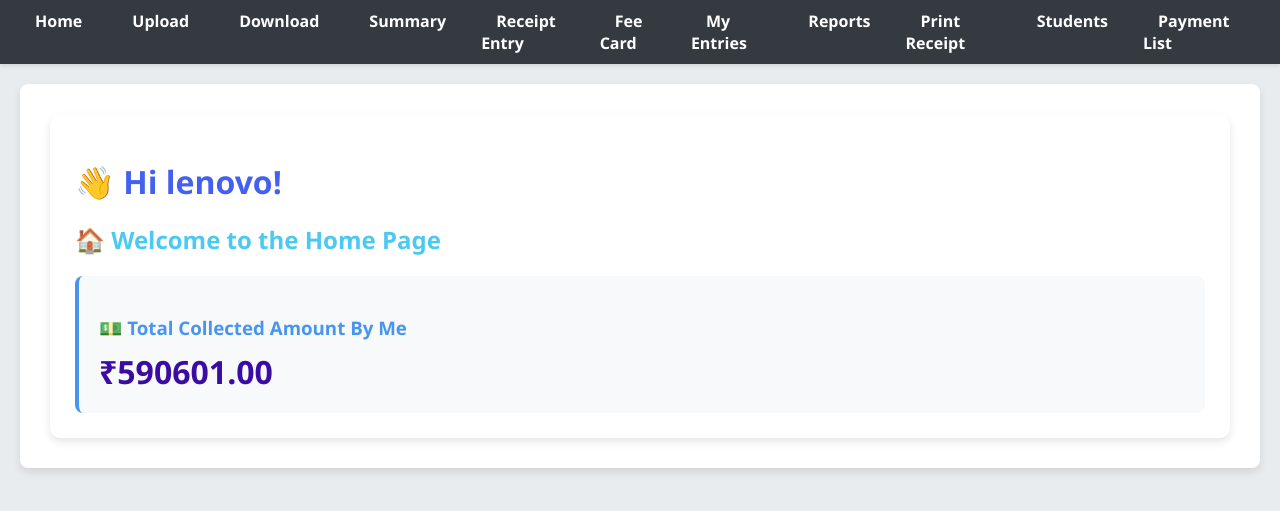
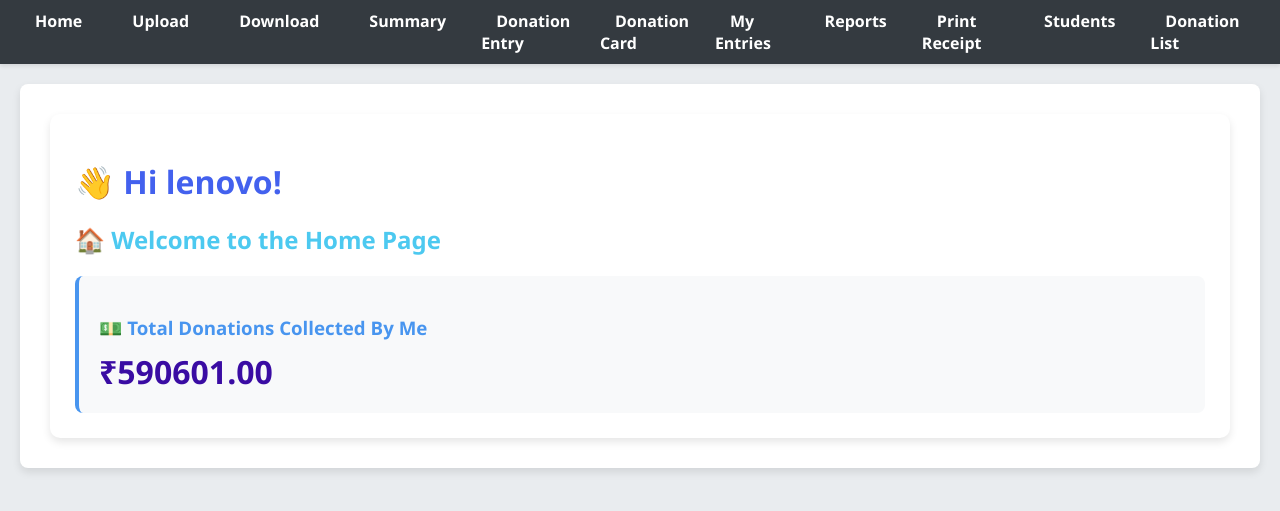
Before and after one commit to iauth2024/idara_fees_management_2025, a Django app: page /homepage/ in a window 1280 px wide. Shown: the top 511 px of the page. Run offline with Django 5.2, Linux system fonts and the light colour scheme; a user stored in the database is signed in; data comes from the database, SQL or seed files in the repository; both versions use the stored data as it was after the commit.

Commit message:
donation changed 2

```diff
--- a/fees_collection/templates/base.html
+++ b/fees_collection/templates/base.html
@@ -136,29 +136,23 @@
                     <a href="#">Download</a>
                     <ul>
                         <li><a href="{% url 'download_payments' %}">Download Receipts</a></li>
-                        <!-- Added Download Students option here -->
                         <li><a href="{% url 'download_students' %}">Download Students</a></li>
                     </ul>
                 </li>
                 <li><a href="{% url 'summary' %}">Summary</a></li>
             {% endif %}
 
-            <li><a href="{% url 'make_payment' %}">Receipt Entry</a></li>
-            <li><a href="{% url 'student_payment_report' %}">Fee Card</a></li>
+            <li><a href="{% url 'make_payment' %}">Donation Entry</a></li>
+            <li><a href="{% url 'student_payment_report' %}">Donation Card</a></li>
             <li><a href="{% url 'user_payments' %}">My Entries</a></li>
             <li><a href="{% url 'reports' %}">Reports</a></li>
             <li><a href="{% url 'receipt_number_input' %}" class="print-receipt-button">Print Receipt</a></li>
-            <li><a href="{% url 'student_list' %}">Students</a></li> <!-- Added link to student list -->
-            <!-- Button to Payment List -->
-            <li><a href="{% url 'payment_list' %}">Payment List</a></li>
-
+            <li><a href="{% url 'student_list' %}">Students</a></li>
+            <li><a href="{% url 'payment_list' %}">Donation List</a></li>
         </ul>
     </div>
 
     <div class="content">
-        <!-- Button inside content -->
-
-
         {% block content %}
         <!-- Page content will be inserted here -->
         {% endblock %}
--- a/fees_collection/templates/homepage.html
+++ b/fees_collection/templates/homepage.html
@@ -10,9 +10,9 @@
                 <li><a href="{% url 'download_payments' %}" style="color: #ffffff; text-decoration: none; padding: 8px 12px; border-radius: 4px; transition: background-color 0.3s;">📥 Download</a></li>
                 <li><a href="{% url 'summary' %}" style="color: #ffffff; text-decoration: none; padding: 8px 12px; border-radius: 4px; transition: background-color 0.3s;">📊 Summary</a></li>
                 <li><a href="{% url 'student_receipt_list' %}" style="color: #ffffff; text-decoration: none; padding: 8px 12px; border-radius: 4px; transition: background-color 0.3s;">👨‍🎓 Students</a></li>
-                <li><a href="{% url 'student_payment_report' %}" style="color: #ffffff; text-decoration: none; padding: 8px 12px; border-radius: 4px; transition: background-color 0.3s;">💰 Payment List</a></li>
+                <li><a href="{% url 'student_payment_report' %}" style="color: #ffffff; text-decoration: none; padding: 8px 12px; border-radius: 4px; transition: background-color 0.3s;">💰 Donation List</a></li>
             {% endif %}
-            <li><a href="{% url 'make_payment' %}" style="color: #ffffff; text-decoration: none; padding: 8px 12px; border-radius: 4px; transition: background-color 0.3s;">🧾 Receipt Entry</a></li>
+            <li><a href="{% url 'make_payment' %}" style="color: #ffffff; text-decoration: none; padding: 8px 12px; border-radius: 4px; transition: background-color 0.3s;">🧾 Donation Entry</a></li>
             <li><a href="{% url 'user_payments' %}" style="color: #ffffff; text-decoration: none; padding: 8px 12px; border-radius: 4px; transition: background-color 0.3s;">📋 My Entries</a></li>
             <li><a href="{% url 'reports' %}" style="color: #ffffff; text-decoration: none; padding: 8px 12px; border-radius: 4px; transition: background-color 0.3s;">📈 Reports</a></li>
             <li><a href="{% url 'receipt_number_input' %}" style="color: white; text-decoration: none; padding: 8px 12px; border-radius: 4px; background-color: #4cc9f0; transition: background-color 0.3s;">🖨️ Print Receipt</a></li>
@@ -32,7 +32,7 @@
         <h2 style="color: #4cc9f0; margin-bottom: 20px;">🏠 Welcome to the Home Page</h2>
 
         <div style="background-color: #f8f9fa; padding: 20px; border-radius: 8px; border-left: 4px solid #4895ef; margin-top: 20px;">
-            <h3 style="color: #4895ef; margin-bottom: 10px;">💵 Total Collected Amount By Me</h3>
+            <h3 style="color: #4895ef; margin-bottom: 10px;">💵 Total Donations Collected By Me</h3>
             <p style="font-size: 32px; color: #3a0ca3; font-weight: bold; margin: 0;">₹{{ total_collected|floatformat:2 }}</p>
         </div>
     </div>
--- a/fees_collection/templates/student_payment_report.html
+++ b/fees_collection/templates/student_payment_report.html
@@ -149,7 +149,7 @@
         <button type="button" onclick="window.print()" class="print-button">Print</button>
     </div>
     <div class="container">
-        <h1>Student Payment Report</h1>
+        <h1>Student Donation Report</h1>
         <form method="post">
             {% csrf_token %}
             <label for="admission_number">Enter Admission Number:</label>
```
Also changed, not shown: idara_fees_management/settings.py (+3 -16 lines), db.sqlite3.
